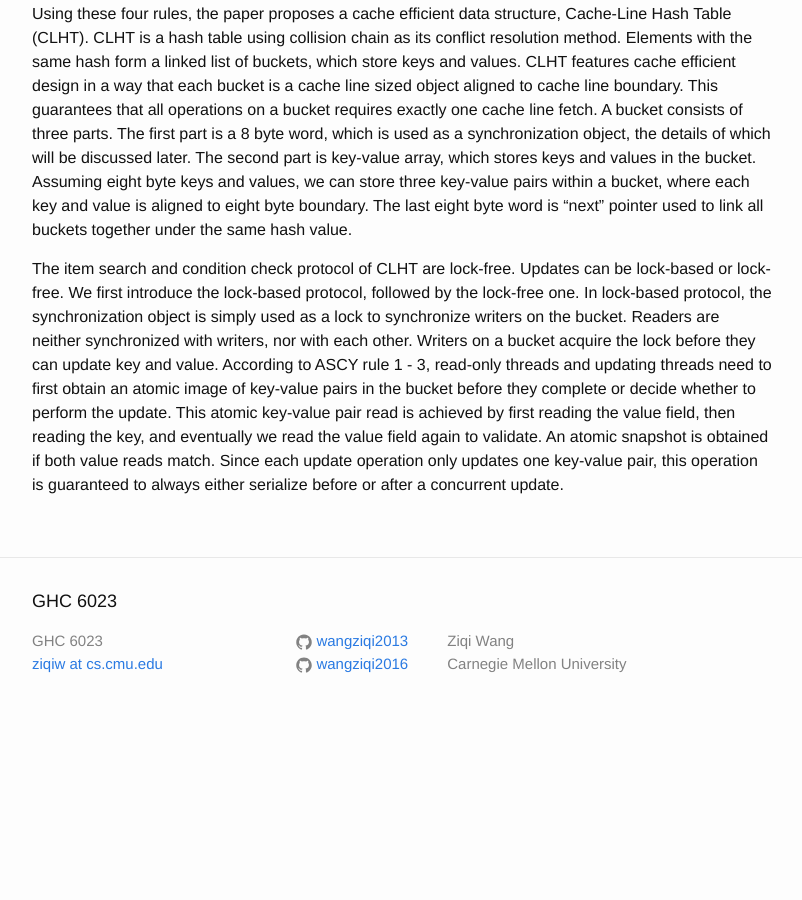
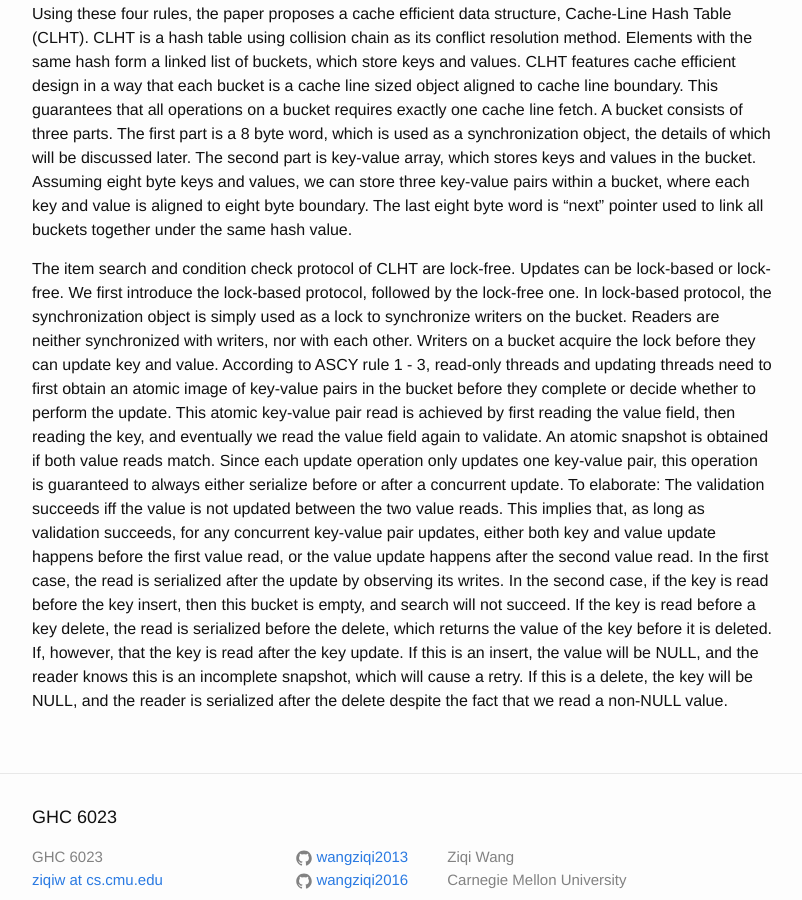
Before and after one commit to wangziqi2013/wangziqi2013.github.io, a Jekyll site: the page built from _posts/2019-11-23-ascy.markdown, in a window 1280 px wide and 900 px high, scrolled down 2158 px. Shown: the whole window, without its empty margins (238-1040 px from the left). Built offline with Jekyll 4.4.1, drawn with Linux system fonts in a browser that asks for light colours; before the commit the page ends 2893 px from its top, so only the background shows below that.

Commit message:
Finish lock free read

```diff
--- a/_posts/2019-11-23-ascy.markdown
+++ b/_posts/2019-11-23-ascy.markdown
@@ -91,4 +91,12 @@ nor with each other. Writers on a bucket acquire the lock before they can update
 before they complete or decide whether to perform the update. This atomic key-value pair read is achieved by first
 reading the value field, then reading the key, and eventually we read the value field again to validate. An atomic
 snapshot is obtained if both value reads match. Since each update operation only updates one key-value pair, this operation
-is guaranteed to always either serialize before or after a concurrent update.
+is guaranteed to always either serialize before or after a concurrent update. To elaborate: The validation succeeds iff
+the value is not updated between the two value reads. This implies that, as long as validation succeeds, for any concurrent
+key-value pair updates, either both key and value update happens before the first value read, or the value update happens
+after the second value read. In the first case, the read is serialized after the update by observing its writes.
+In the second case, if the key is read before the key insert, then this bucket is empty, and search will not succeed.
+If the key is read before a key delete, the read is serialized before the delete, which returns the value of the key
+before it is deleted. If, however, that the key is read after the key update. If this is an insert, the value will be
+NULL, and the reader knows this is an incomplete snapshot, which will cause a retry. If this is a delete, the key will
+be NULL, and the reader is serialized after the delete despite the fact that we read a non-NULL value.
```
